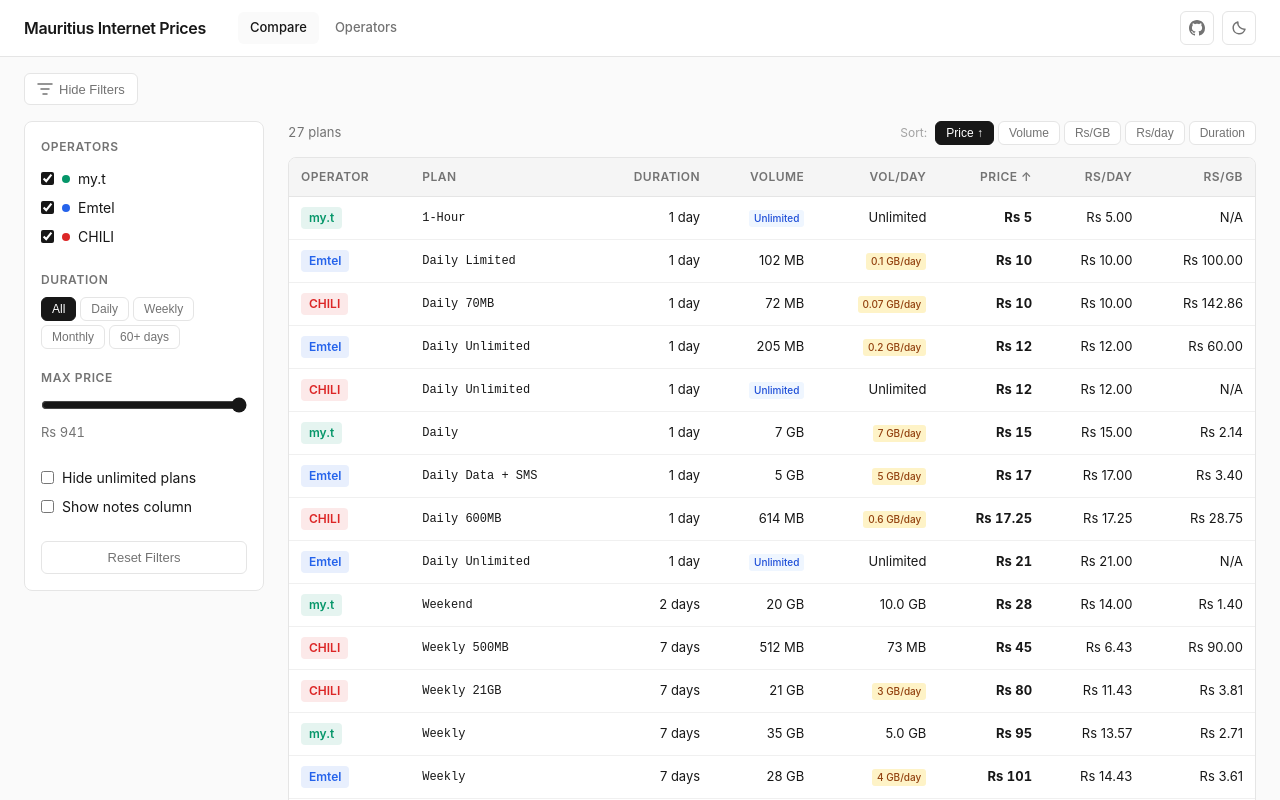
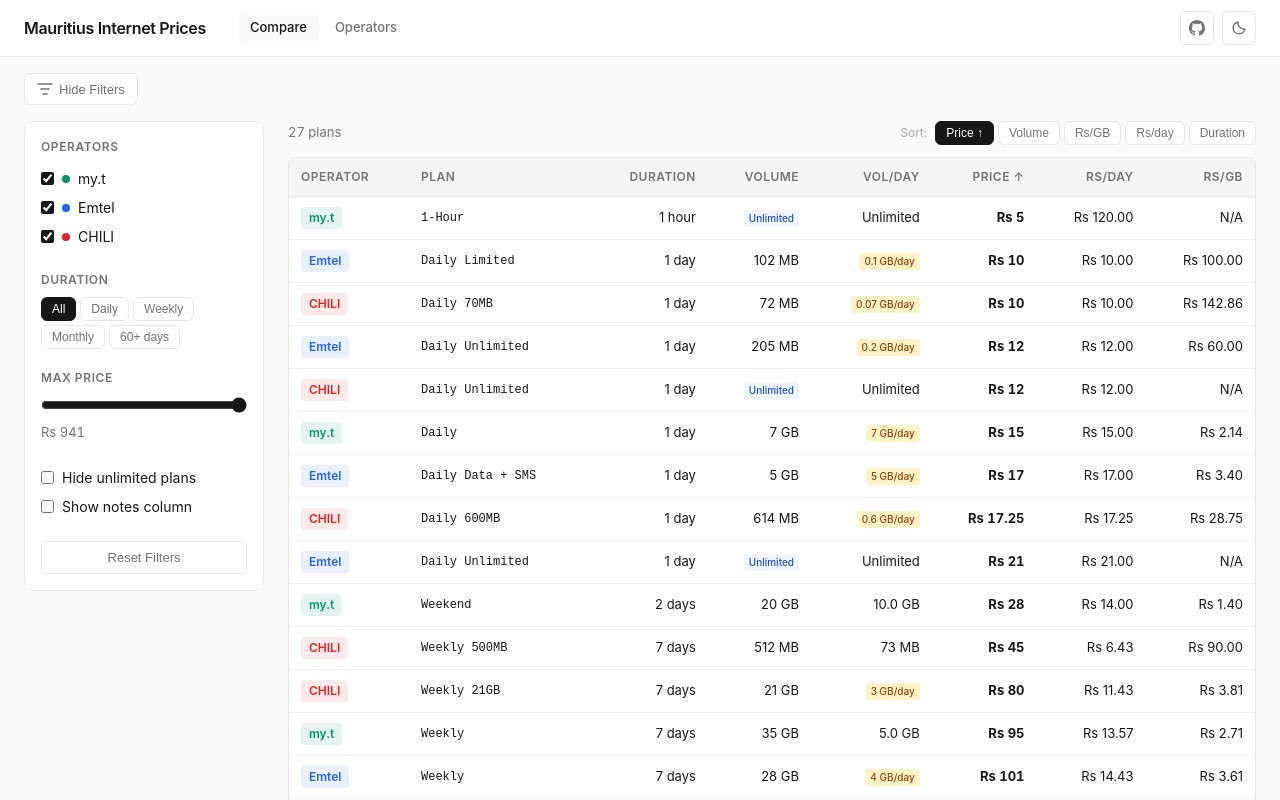
Before and after one commit to MrSunshyne/mauritius-internet-prices, a Nuxt app: page / in a window 1280 px wide. Shown: the top 800 px of the page. Built offline with nearby package versions, Linux system fonts and the light colour scheme.

Commit message:
Fix 1-Hour plan duration from 1 day to 1/24 day
The my.t 1-Hour plan was incorrectly showing as 1 day duration.
Now uses fractional days (1/24) and the formatter handles
sub-day durations by displaying hours.

```diff
--- a/app/composables/useMobilePlans.ts
+++ b/app/composables/useMobilePlans.ts
@@ -106,6 +106,10 @@
   }
 
   function formatDuration(days: number): string {
+    if (days < 1) {
+      const hours = Math.round(days * 24)
+      return hours === 1 ? '1 hour' : `${hours} hours`
+    }
     if (days === 1) return '1 day'
     if (days <= 7) return `${days} days`
     if (days === 30) return '1 month'
--- a/app/data/plans.ts
+++ b/app/data/plans.ts
@@ -47,7 +47,7 @@
     operatorSlug: 'myt',
     name: '1-Hour',
     volumeGb: null,
-    durationDays: 1,
+    durationDays: 1 / 24,
     priceMur: 5,
     vatInclusive: true,
     dailyCap: null,
```
